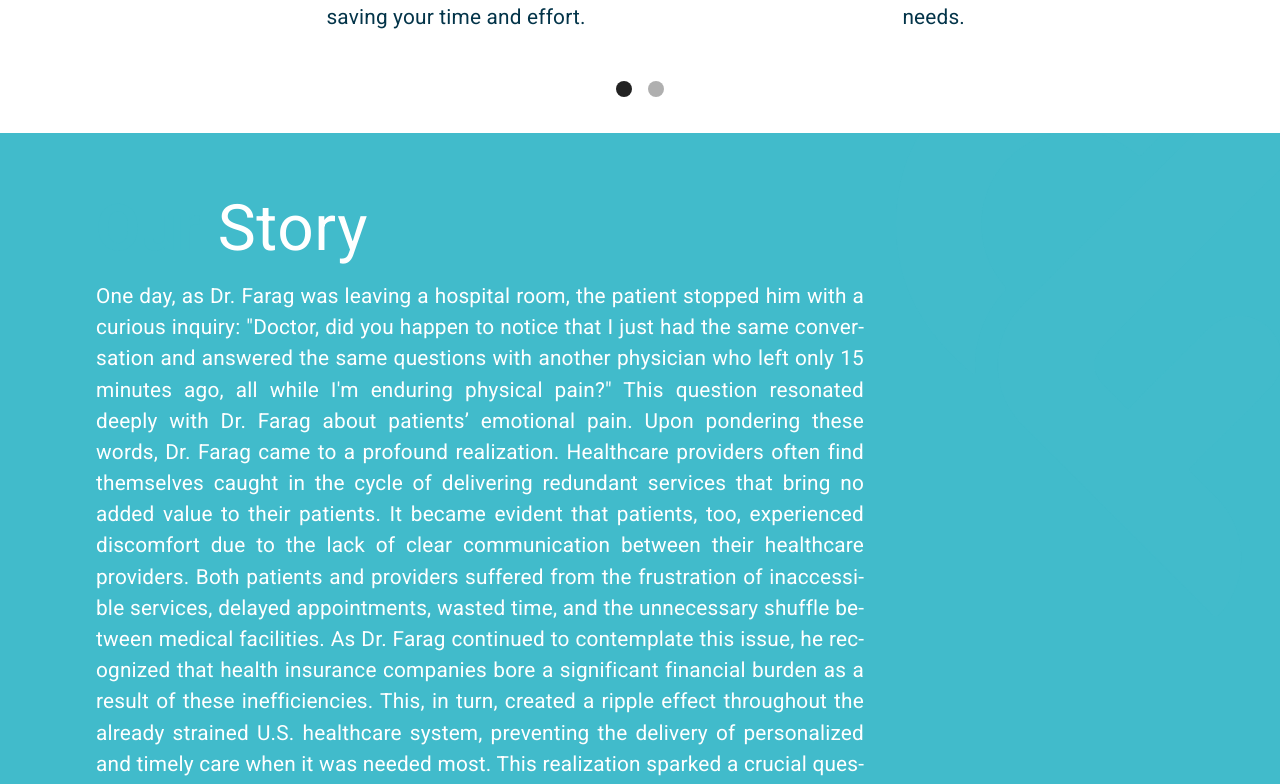
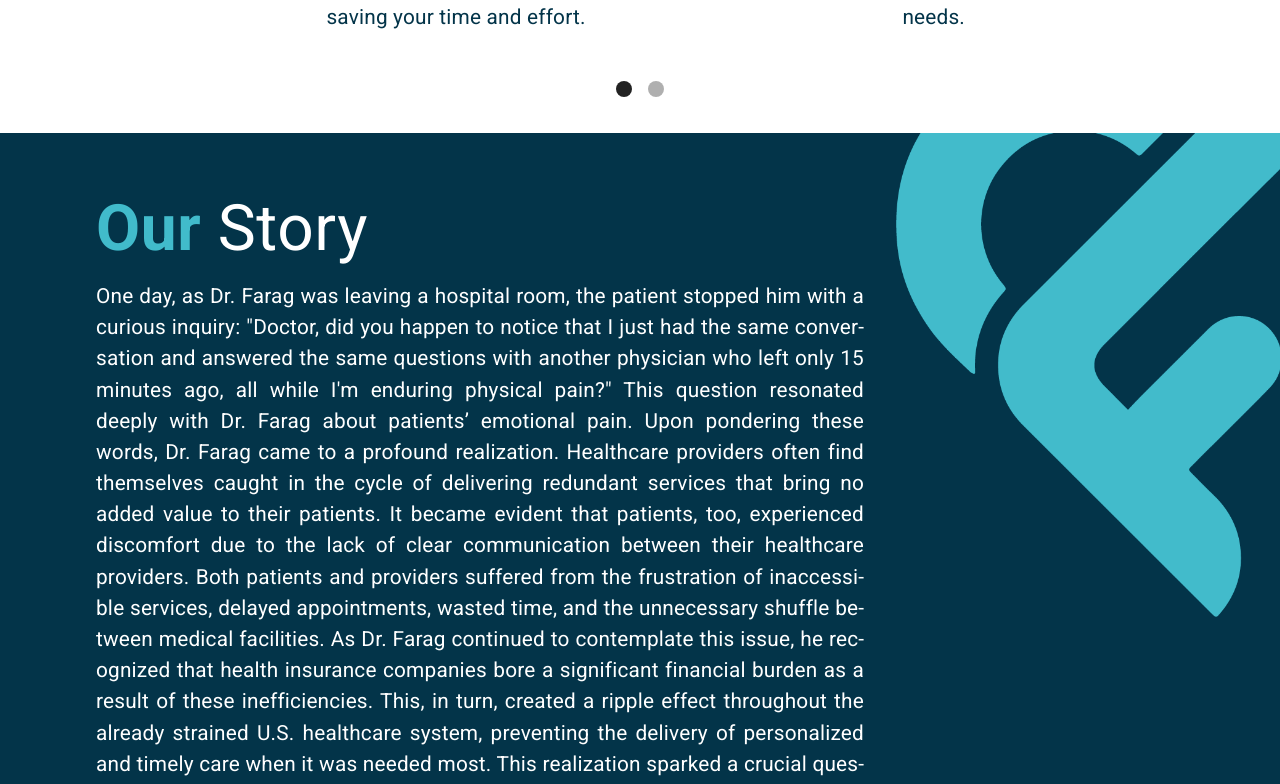
Before and after one commit to engfadymohsen/fanousclinic, a React (Create React App) app: page /aboutus in a window 1280 px wide. Shown: the part 1225-2009 px from the top of the page. Built offline with nearby package versions, Linux system fonts and the light colour scheme.

Commit message:
Revert "Final Touch V.2"
This reverts commit adaebaf8103bb35df1d7326dcf0b46b6f655b343.

```diff
--- a/src/components/aboutus/ourhistory/OurHistory.tsx
+++ b/src/components/aboutus/ourhistory/OurHistory.tsx
@@ -4,7 +4,7 @@ import theme from '../../../theme/theme'
 const OurHistory = () => {
 
   return (
-    <Box sx={{backgroundColor:theme.sec_color, overflow:'hidden', position:'relative'}}>
+    <Box sx={{backgroundColor:theme.primary_color, overflow:'hidden', position:'relative'}}>
         <Box component='img' src='./assets/logoheart.png' alt='' sx={{display:{md:'block', xs:'none'},position:'absolute', right:'-20%', top:'-10%', width:{md:'50%', xs:'70%'}}}></Box>
         <Box sx={{padding:{md:'4rem 6rem', xs:'1rem 1rem',},width:{md:'60%', xs:'90%'}, color:'white'}}>
             <Typography sx={{fontSize:'4rem', marginBottom:'20px',lineHeight:{xs:'1', md:'auto'}, color:'white'}} ><span style={{fontWeight:'600', color:theme.sec_color}}>Our </span>Story</Typography>
```
